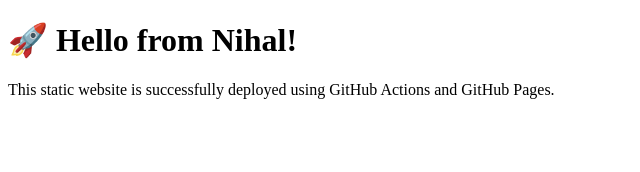
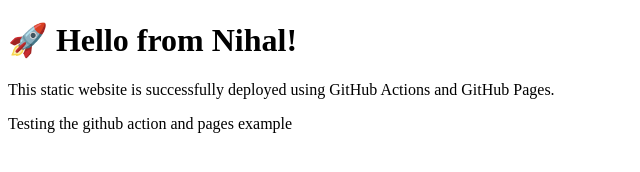
Before and after one commit to KNIHAL/Static-website-example, a plain HTML site: page docs/index.html in a window 1280 px wide. Shown: the whole page, without its empty margins (0-640 px from the left). Drawn offline with Linux system fonts and the light colour scheme.

Commit message:
Update index.html

```diff
--- a/docs/index.html
+++ b/docs/index.html
@@ -8,5 +8,6 @@
 <body>
   <h1>🚀 Hello from Nihal!</h1>
   <p>This static website is successfully deployed using GitHub Actions and GitHub Pages.</p>
+  <p> Testing the github action and pages example</p>
 </body>
 </html>
```
